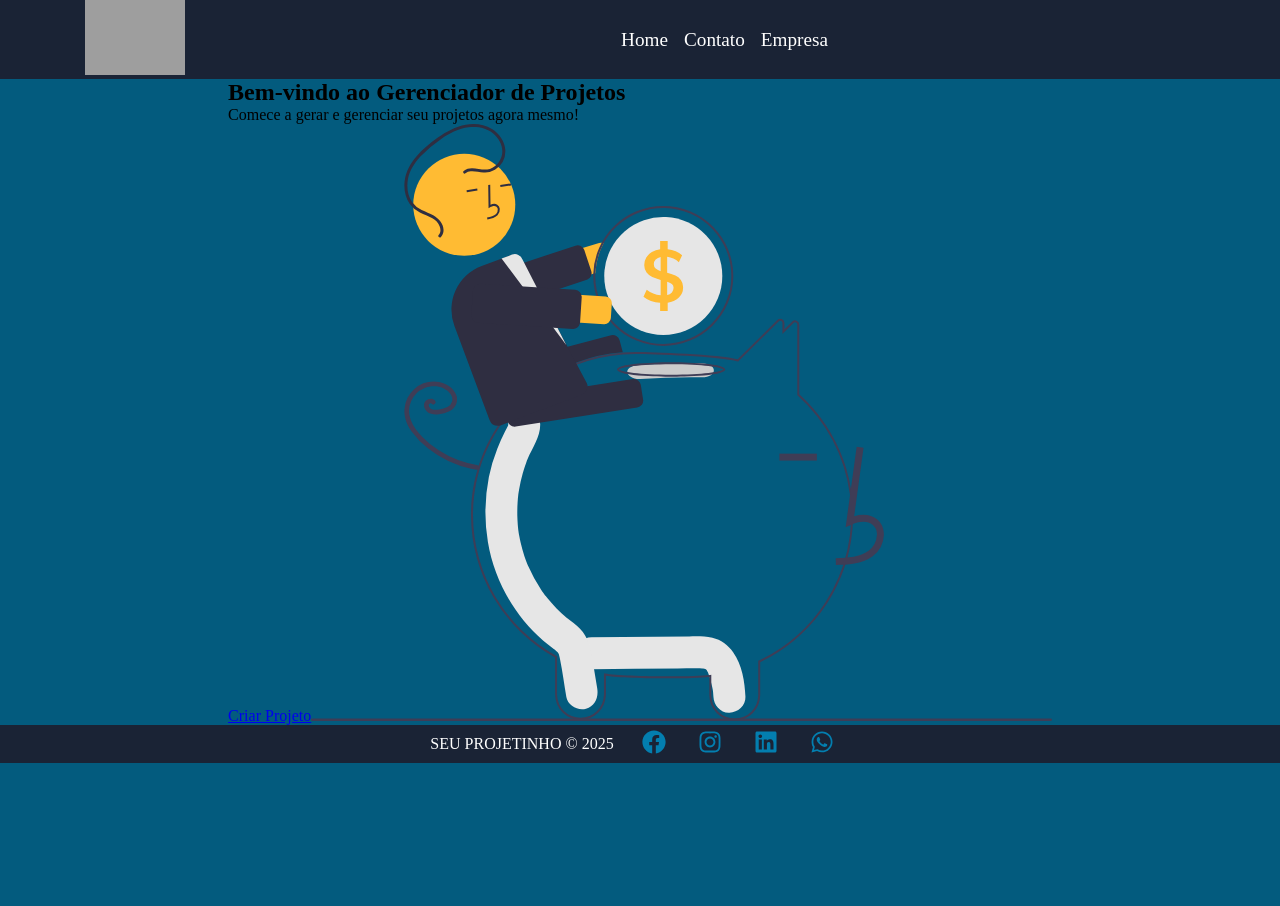
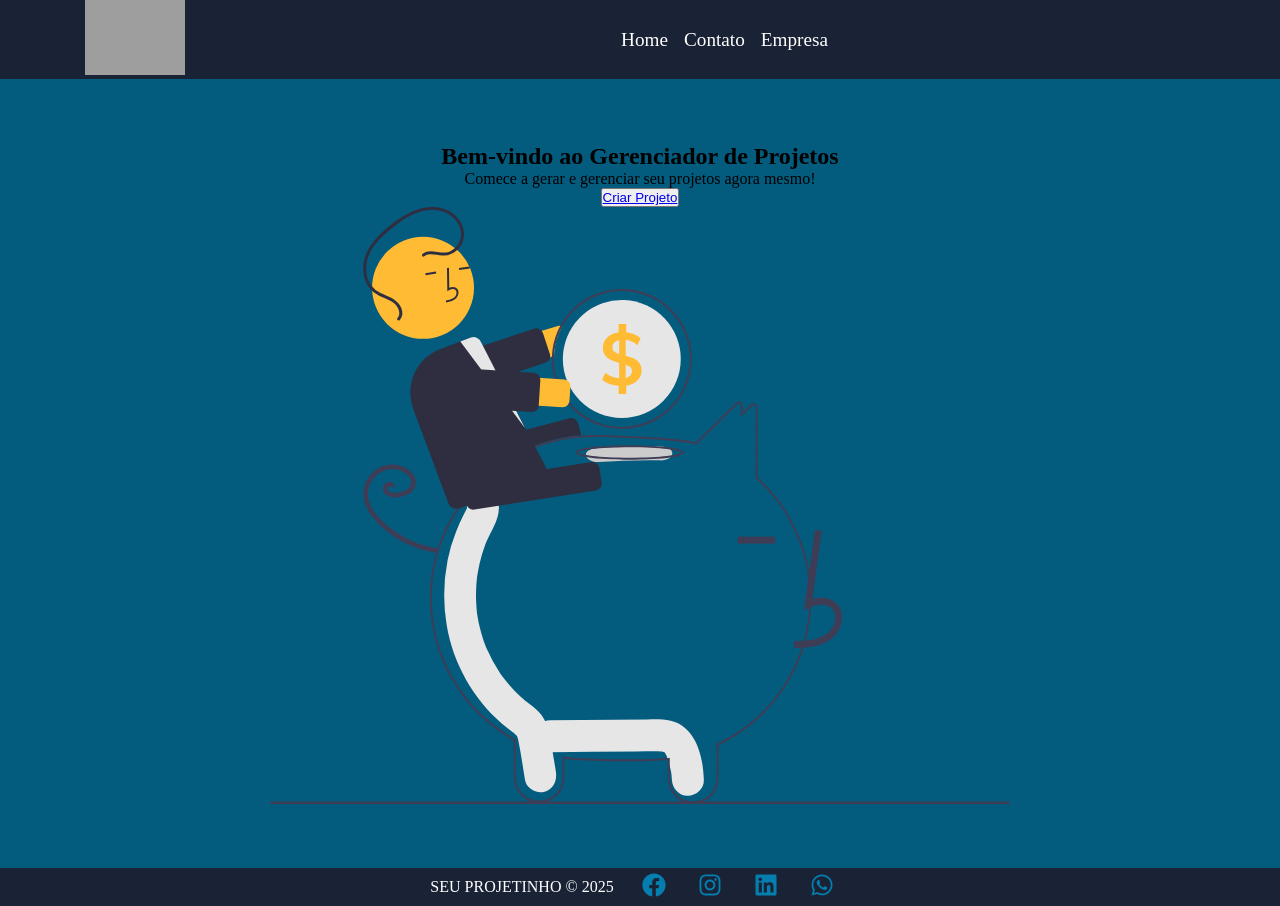
Before and after one commit to YuriMDeodato/Meu-Novo-Projeto, a React (Create React App) app: page / in a window 1280 px wide. Before the commit the page ends 800 px from the top, so only its background shows below. Built offline with nearby package versions, Linux system fonts and the light colour scheme; grey boxes are pictures that could not be loaded.

Commit message:
Botão
Criar Projeto

```diff
--- a/src/components/pages/Home.js
+++ b/src/components/pages/Home.js
@@ -3,10 +3,10 @@
 function Home(){
 
     return(
-        <section>
+        <section className={styles.home_container}>
             <h1>Bem-vindo ao <span>Gerenciador de Projetos</span></h1>
             <p>Comece a gerar e gerenciar seu projetos agora mesmo!</p>
-            <a href="/">Criar Projeto</a>
+            <button><a href="/">Criar Projeto</a></button>
             <img src={savings} alt="Gerenciador de Projetos" />
         </section>
     )
--- a/src/components/pages/Home.module.css
+++ b/src/components/pages/Home.module.css
@@ -0,0 +1,9 @@
+
+.home_container {
+    width: 100%;
+  display: flex;
+  flex-direction: column;
+  align-items: center;
+  justify-content: center;
+  padding: 4em;
+}
```
